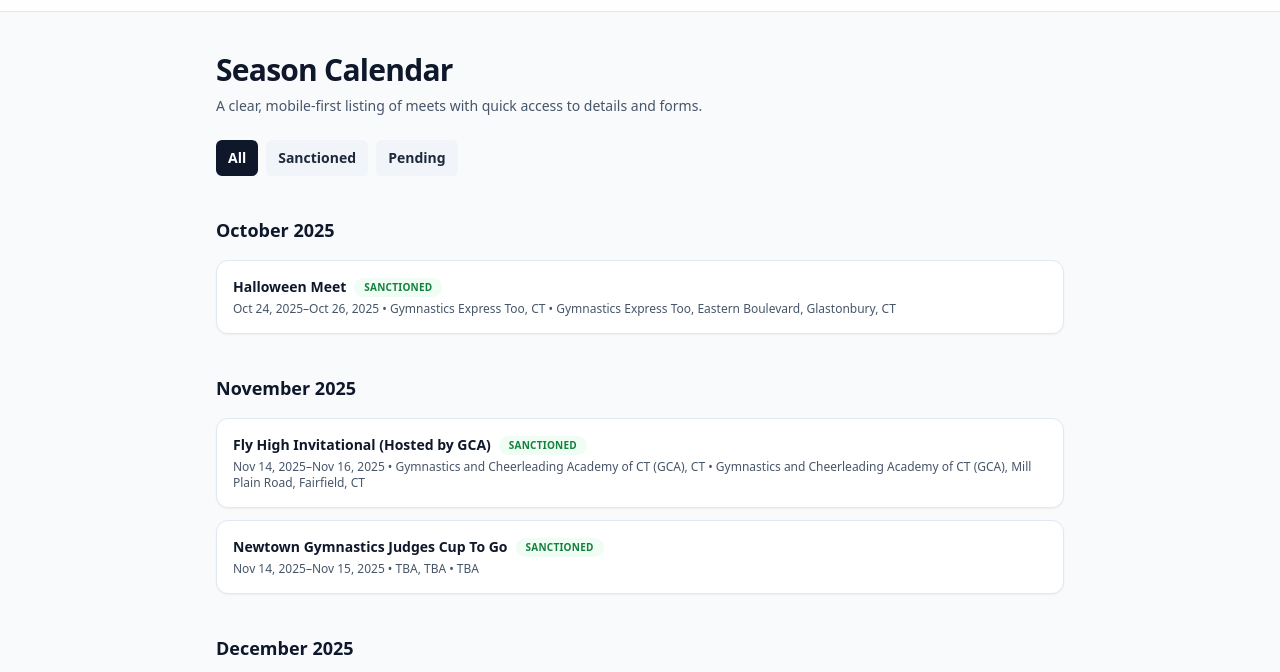
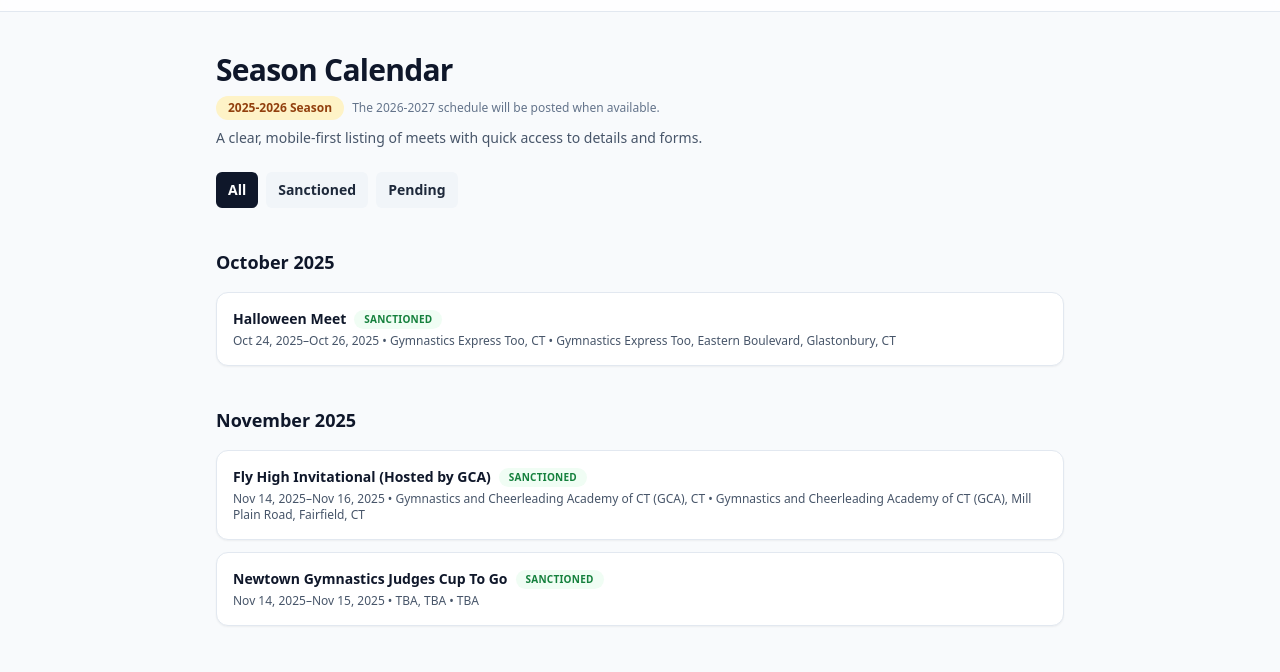
Before and after one commit to toshmoltbot-png/ctusagym, an Eleventy site: page src/pages/calendar.njk in a window 1280 px wide. Shown: the part 53-725 px from the top of the page. Built offline with nearby package versions, Linux system fonts and the light colour scheme; Eleventy itself is replaced by a stand-in of ours; files that its build step writes are made by us from their sources.

Commit message:
Calendar: add 2025-2026 season label, update fees to 2025-2026

```diff
--- a/src/pages/calendar.njk
+++ b/src/pages/calendar.njk
@@ -7,6 +7,10 @@ description: Season calendar for Connecticut Women's USA Gymnastics meets and ev
 
 <section class="mx-auto max-w-4xl px-4 py-10 sm:px-6">
   <h1 class="text-2xl font-black tracking-tight text-slate-900 sm:text-3xl">Season Calendar</h1>
+  <div class="mt-2 inline-flex items-center gap-2">
+    <span class="rounded-full bg-amber-100 px-3 py-1 text-xs font-bold text-amber-800">2025-2026 Season</span>
+    <span class="text-xs text-slate-500">The 2026-2027 schedule will be posted when available.</span>
+  </div>
   <p class="mt-2 text-sm text-slate-600">A clear, mobile-first listing of meets with quick access to details and forms.</p>
 
   {# Filter Buttons #}
--- a/src/pages/policies.njk
+++ b/src/pages/policies.njk
@@ -140,7 +140,7 @@ description: Connecticut USA Gymnastics competition rules, entry procedures, qua
 
     {# Fees #}
     <div id="fees" class="scroll-mt-24 rounded-lg border border-slate-200 bg-white p-6 shadow-sm">
-      <h2 class="text-lg font-black tracking-tight text-slate-950">Entry Fees (2024-2025)</h2>
+      <h2 class="text-lg font-black tracking-tight text-slate-950">Entry Fees (2025-2026)</h2>
       <div class="mt-4 overflow-x-auto">
         <table class="w-full text-sm">
           <thead>
```
